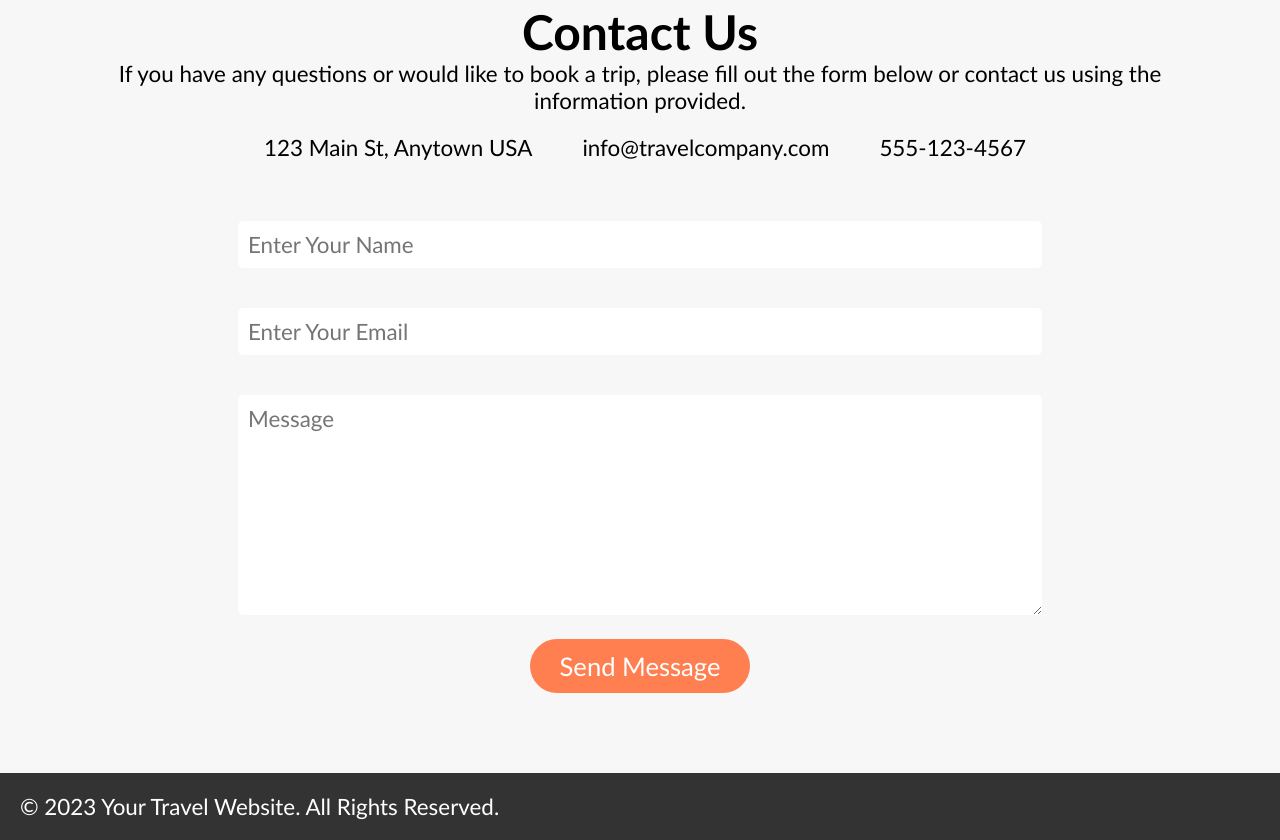
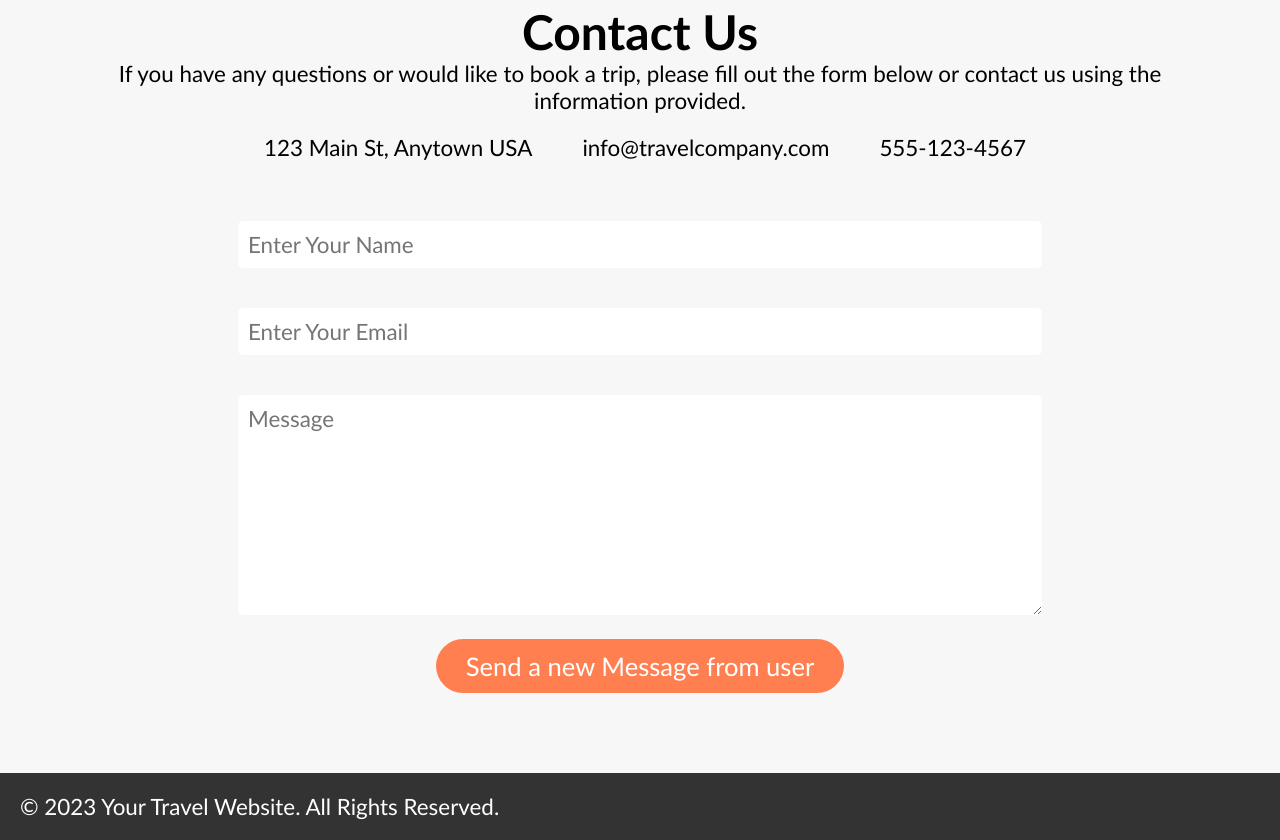
Before and after one commit to Harrish08/trip, a plain HTML site: page index.html in a window 1280 px wide. Shown: the part 3378-4218 px from the top of the page. Drawn offline with Linux system fonts and the light colour scheme.

Commit message:
new changes

```diff
--- a/index.html
+++ b/index.html
@@ -153,7 +153,7 @@
           <div class="form-group">
             <textarea name="textarea" id="textarea" cols="30" rows="10" placeholder="Message"></textarea>
           </div>
-          <button type="submit">Send Message</button>
+          <button type="submit">Send a new Message from user</button>
         </form>
       </section>
       <footer>
```
